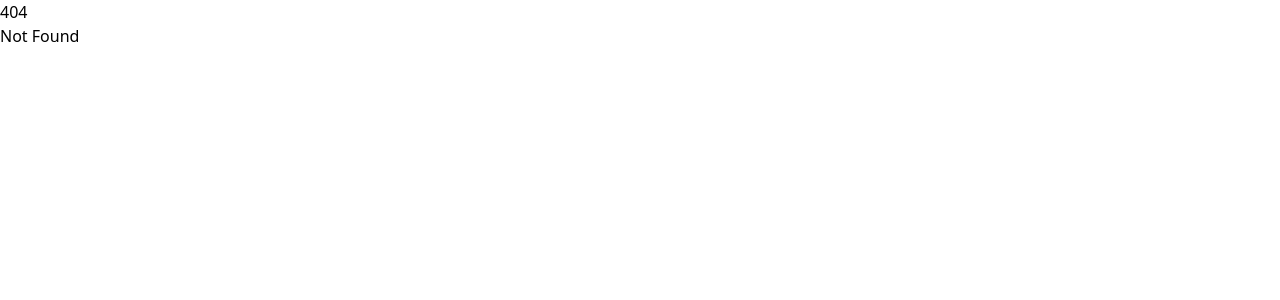
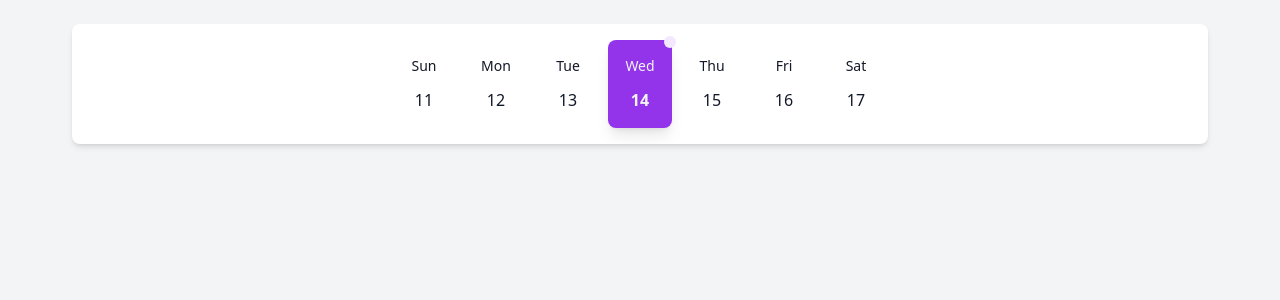
Before and after one commit to coderRaph1/FE---Meal-Planner, a SvelteKit app: page /calendar in a window 1280 px wide. Before the commit this address had no page. Shown: the top 300 px of the page. Built offline with nearby package versions, Linux system fonts and the light colour scheme.

Commit message:
sort the navigation from login to calendar

```diff
--- /dev/null
+++ b/src/Components/Calendar.svelte
@@ -0,0 +1,80 @@
+<div class="h-screen bg-gray-100 p-6">
+    <!-- { /*variation dark set*/ } -->
+
+     <!-- { /*variation dark set*/ } -->
+     <div  class='flex bg-white shadow-md justify-start md:justify-center rounded-lg overflow-x-scroll mx-auto py-4 px-2  md:mx-12'>
+
+         <div class='flex group hover:bg-purple-500 hover:shadow-lg hover-dark-shadow rounded-lg mx-1 transition-all	duration-300	 cursor-pointer justify-center w-16'>
+             <div class='flex items-center px-4 py-4'>
+                 <div class='text-center'>
+                    <p class='text-gray-900 group-hover:text-gray-100 text-sm transition-all	duration-300'> Sun </p>
+                    <p class='text-gray-900 group-hover:text-gray-100 mt-3 group-hover:font-bold transition-all	duration-300'> 11 </p>
+                 </div>
+             </div>
+         </div>
+
+       <div class='flex group hover:bg-purple-500 hover:shadow-lg hover-dark-shadow rounded-lg mx-1 transition-all	duration-300	 cursor-pointer justify-center  w-16'>
+             <div class='flex items-center px-4 py-4'>
+                 <div class='text-center'>
+                    <p class='text-gray-900 group-hover:text-gray-100 text-sm transition-all	duration-300'> Mon </p>
+                    <p class='text-gray-900 group-hover:text-gray-100 mt-3 group-hover:font-bold transition-all	duration-300'> 12 </p>
+                 </div>
+             </div>
+         </div>
+
+       <div class='flex group hover:bg-purple-500 hover:shadow-lg hover-dark-shadow rounded-lg mx-1 transition-all	duration-300	 cursor-pointer justify-center  w-16'>
+             <div class='flex items-center px-4 py-4'>
+                 <div class='text-center'>
+                    <p class='text-gray-900 group-hover:text-gray-100 text-sm transition-all	duration-300'> Tue </p>
+                    <p class='text-gray-900 group-hover:text-gray-100 mt-3 group-hover:font-bold transition-all	duration-300'> 13</p>
+                 </div>
+             </div>
+         </div>
+
+         <div class='flex group bg-purple-600 shadow-lg dark-shadow rounded-lg mx-1 cursor-pointer justify-center relative  w-16'>
+           <span class="flex h-3 w-3 absolute -top-1 -right-1">
+             <span class="animate-ping absolute group-hover:opacity-75 opacity-0 inline-flex h-full w-full rounded-full bg-purple-400 "></span>
+             <span class="relative inline-flex rounded-full h-3 w-3 bg-purple-100"></span>
+           </span>
+             <div class='flex items-center px-4 py-4'>
+                 <div class='text-center'>
+                    <p class='text-gray-100 text-sm'> Wed </p>
+                    <p class='text-gray-100  mt-3 font-bold'> 14 </p>
+                 </div>
+             </div>
+         </div>
+
+       <div class='flex group hover:bg-purple-500 hover:shadow-lg hover-dark-shadow rounded-lg mx-1 transition-all	duration-300 cursor-pointer justify-center w-16'>
+             <div class='flex items-center px-4 py-4'>
+                 <div class='text-center'>
+                    <p class='text-gray-900 group-hover:text-gray-100 text-sm transition-all	duration-300'> Thu </p>
+                    <p class='text-gray-900 group-hover:text-gray-100 mt-3 group-hover:font-bold transition-all	duration-300'> 15 </p>
+                 </div>
+             </div>
+         </div>
+
+       <div class='flex group hover:bg-purple-500 hover:shadow-lg hover-dark-shadow rounded-lg mx-1 transition-all	duration-300	 cursor-pointer justify-center  w-16'>
+             <div class='flex items-center px-4 py-4'>
+                 <div class='text-center'>
+                    <p class='text-gray-900 group-hover:text-gray-100 text-sm transition-all	duration-300'> Fri </p>
+                    <p class='text-gray-900 group-hover:text-gray-100 mt-3 group-hover:font-bold transition-all	duration-300'> 16 </p>
+                 </div>
+             </div>
+         </div>
+
+       <div class='flex group hover:bg-purple-500 hover:shadow-lg hover-dark-shadow rounded-lg mx-1 transition-all	duration-300	 cursor-pointer justify-center w-16'>
+             <div class='flex items-center px-4 py-4'>
+                 <div class='text-center'>
+                    <p class='text-gray-900 group-hover:text-gray-100 text-sm transition-all	duration-300'> Sat </p>
+                    <p class='text-gray-900 group-hover:text-gray-100 mt-3 group-hover:font-bold transition-all	duration-300'> 17 </p>
+                 </div>
+             </div>
+         </div>
+
+
+     </div>
+
+     <br/><br/>
+
+
+   </div>
--- a/src/Components/Login-in-with-google.svelte
+++ b/src/Components/Login-in-with-google.svelte
@@ -1,25 +1,49 @@
 <script>
 import {firebaseConfig, app} from '../firebase.config'
+import { goto } from '$app/navigation';
 
-import {getAuth,signInWithPopup,GoogleAuthProvider} from 'firebase/auth';
-const auth = getAuth(app)
+import {getAuth, signInWithPopup,GoogleAuthProvider, onAuthStateChanged} from 'firebase/auth'
+	import Calendar from './Calendar.svelte';
 
-  const handleClick = () => {
+function navigate() {
+    goto('/calendar');
+  }
+
+const auth = getAuth()
+const users = auth.currentUser
+console.log(users)
+
+
+
+let signedIn = false
+
+onAuthStateChanged(auth, (user)=>{
+  if (user !== null){
+    signedIn = true
+    console.log(user.displayName, '<<< hello')
+  }
+})
+
+
+function handleClick () {
     signInWithPopup(auth,new GoogleAuthProvider())
   }
+
 </script>
-
-
 
 
 <h1>Login </h1>
 
-<label for="username"> username
-    <input id="username" name="username" type="text"/>
-</label>
-<label for="password"> password
-    <input id="password" name="password" type="text"/>
-</label>
+<!-- if (authUser === undefined || isLoading) {
+  return <AuthLoader />;
+ }
+ return <LoginComponentContents/> -->
 
 
-<button on:click={handleClick}>Sign Up!</button>
+ <a href="/calendar"><button on:click={handleClick}>Sign Up!</button></a>
+
+
+ <!-- {#if signedIn === false} -->
+ <!-- {:else}
+ <buttton> Click here to enter the app </buttton> -->
+ <!-- {/if} -->
--- /dev/null
+++ b/src/Components/loading-page.svelte
@@ -0,0 +1 @@
+<h1>LOADING!!!!</h1>
--- a/src/routes/+page.svelte
+++ b/src/routes/+page.svelte
@@ -1,5 +1,5 @@
 <script>
-	import LoginInWithGoogle from '../Components/Login-in-with-google.svelte';
+import LoginInWithGoogle from '../Components/Login-in-with-google.svelte';
 </script>
 
 
--- /dev/null
+++ b/src/routes/calendar/+layout.svelte
@@ -0,0 +1,5 @@
+<script>
+	import '../../../src/app.css';
+</script>
+
+<slot></slot>
--- /dev/null
+++ b/src/routes/calendar/+page.svelte
@@ -0,0 +1,8 @@
+<script>
+	import Calendar from '../../Components/Calendar.svelte';
+</script>
+
+
+
+
+<Calendar/>
```
